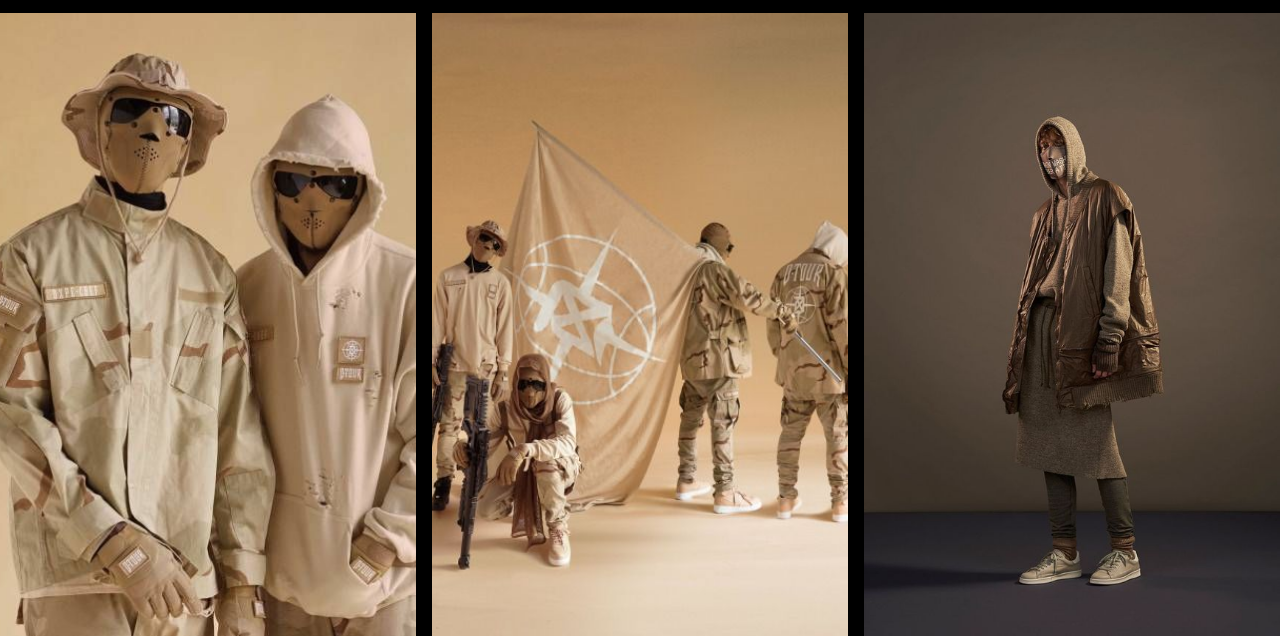
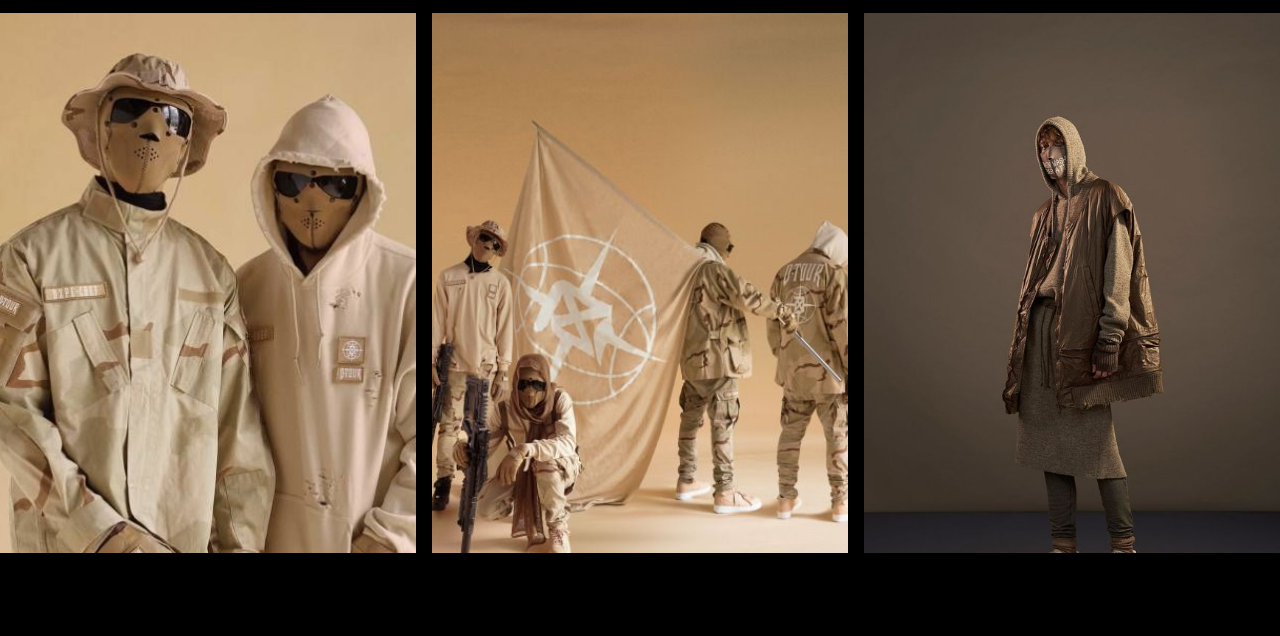
Before and after one commit to meleadr/metropolis-challenge, a website: page index.html in a window 1280 px wide. Shown: the part 247-883 px from the top of the page. After the commit the page ends 800 px from the top, so only its background shows below. Drawn offline with Linux system fonts and the light colour scheme; a web font is replaced by a local one.

Commit message:
Probleme images

```diff
--- a/assets/scss/style.scss
+++ b/assets/scss/style.scss
@@ -18,6 +18,17 @@
 	color: white;
 	text-transform: uppercase;
 	font-family: "kanit-semi-bold", sans-serif;
+}
+
+html,
+body {
+	height: 100vh;
+	overflow: hidden;
+}
+
+body {
+	display: flex;
+	flex-direction: column;
 }
 
 nav {
@@ -88,13 +99,19 @@ div {
 
 section {
 	display: grid;
-	grid-template-columns: auto auto auto;
+	grid-template-columns: repeat(3, 1fr);
 	gap: 1rem;
+	flex-grow: 1;
 
 	img {
 		height: 100%;
 		width: 100%;
 		object-fit: cover;
+
+		&:hover {
+			transform: scale(1.1);
+			transition: all 0.5s ease-in-out;
+		}
 
 		&:first-child {
 			animation: forwards apparition-from-bottom-first 1.5s;
```
Also changed, not shown: assets/scss/style.css, 1 other file.
